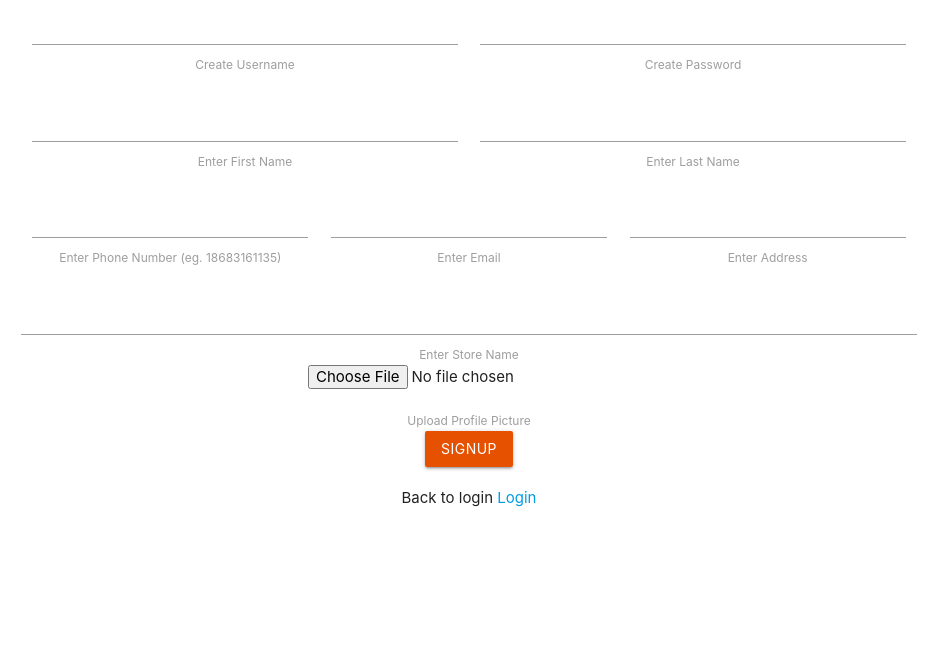
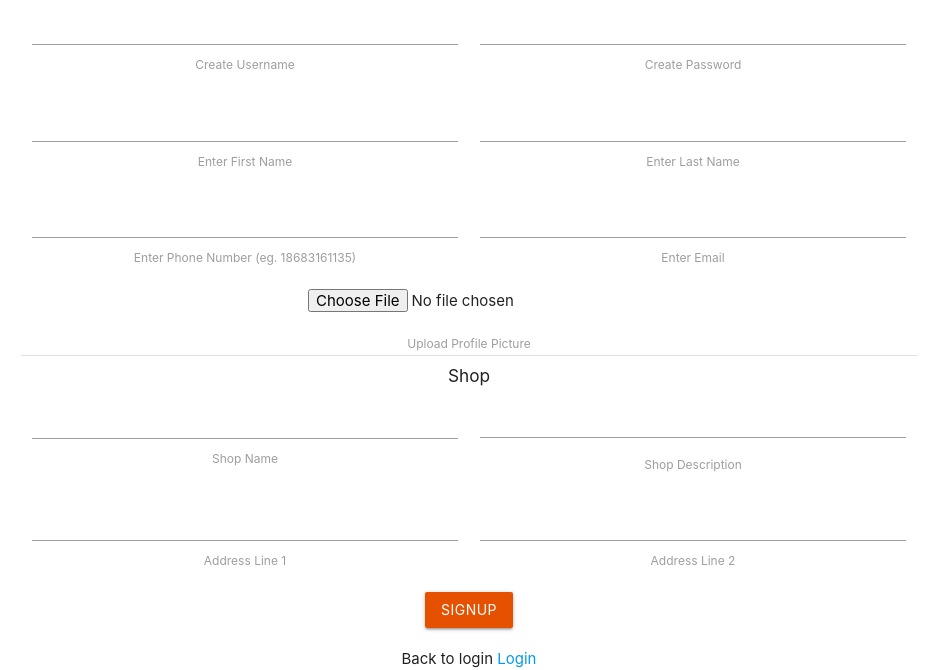
Before and after one commit to Funky-UWI/FarmerMarket3603, a Flask app: page /signup in a window 1280 px wide. Shown: the part 201-871 px from the top of the page, without its empty margins (171-1108 px from the left). Before the commit the page ends 708 px from the top, so only its background shows below. Run offline with Flask 2, Linux system fonts and the light colour scheme.

Commit message:
fixed signup

```diff
--- a/App/controllers/shop.py
+++ b/App/controllers/shop.py
@@ -2,8 +2,8 @@
 from App.database import db
 from App.models.shop import Shop
 
-def create_shop(name, description, address1, address2, farmer_id):
-    newshop = Shop(name=name, description=description, address1=address1, address2=address2, farmer_id=farmer_id)
+def create_shop(name, description, address1, address2, farmer):
+    newshop = Shop(name=name, description=description, address1=address1, address2=address2, farmer=farmer)
     db.session.add(newshop)
     db.session.commit()
     return newshop
--- a/App/models/shop.py
+++ b/App/models/shop.py
@@ -10,12 +10,12 @@
     farmer_id = db.Column(db.Integer, db.ForeignKey("farmer.id"), nullable=False)
     farmer = db.relationship("Farmer", back_populates="shop")
 
-    def __init__(self, name, description, address1, address2, farmer_id):
+    def __init__(self, name, description, address1, address2, farmer):
         self.name = name
         self.description = description
         self.address1 = address1
         self.address2 = address2
-        self.farmer_id = farmer_id
+        self.farmer = farmer
 
     def toJSON(self):
         return{
--- a/App/templates/signup.html
+++ b/App/templates/signup.html
@@ -36,29 +36,17 @@
             </div>
 
             <div class="row">
-                <div class="input_field col s4">
+                <div class="input_field col s6">
                     <input type="tel" id="phone" name="phone" required>
                     <label for="phone">Enter Phone Number (eg. 18683161135)</label>
                 </div>
 
-                <div class="input_field col s4">
+                <div class="input_field col s6">
                     <input type="email" id="email" name="email" required>
                     <label for="email">Enter Email</label>
                 </div>
 
-                <div class="input_field col s4">
-                    <input type="text" id="location" name="location" required>
-                    <label for="location">Enter Address</label>
-                </div>
-
             </div>
-
-            <div class="input_field">
-                <input type="text" id="shopName" name="shopName" required>
-                <label for="shopName">Enter Store Name</label>
-            </div>
-
-
 
             <div class="input_field">
                 <div class="row">
@@ -66,6 +54,39 @@
                 </div>
                 <label for="image" class="row">Upload Profile Picture</label>
             </div>
+
+
+            <div class="divider"></div>
+            <h6>Shop</h6>
+
+            <div class="row">
+
+                <div class="input_field col s6">
+                    <input type="text" id="shopName" name="shopName" required>
+                    <label for="shopName">Shop Name</label>
+                </div>
+
+                <div class="input_field col s6">
+                    <textarea id="shopDescription" name="shopDescription" required class="materialize-textarea"></textarea>
+                    <label for="shopDescription">Shop Description</label>
+                </div>
+
+            </div>
+
+            <div class="row">
+                <div class="input_field col s6">
+                    <input type="text" id="address1" name="address1" required>
+                    <label for="address1">Address Line 1</label>
+                </div>
+                <div class="input_field col s6">
+                    <input type="text" id="address2" name="address2" required>
+                    <label for="address2">Address Line 2</label>
+                </div>
+            </div>
+
+
+
+
 
 
             <!-- <div class="pass">Forget Password?</div> -->
--- a/App/views/index.py
+++ b/App/views/index.py
@@ -37,7 +37,7 @@
     except Exception as e:
         flash(str(e))
         return redirect(url_for("index_views.index_page"))
-    return redirect(url_for("index_views.index_page"))
+    # return redirect(url_for("index_views.index_page"))
 
     # if next:
     #     return redirect(next)
@@ -64,9 +64,13 @@
         data['phone']
     )
     # create shop
-    # shop = create_shop(
-
-    # )
+    shop = create_shop(
+        data['shopName'],
+        data['shopDescription'],
+        data['address1'],
+        data['address2'],
+        user
+    )
     # return user.toJSON()
     return redirect(url_for('farmer_views.get_farmer_profile', id=user.id))
 
```
